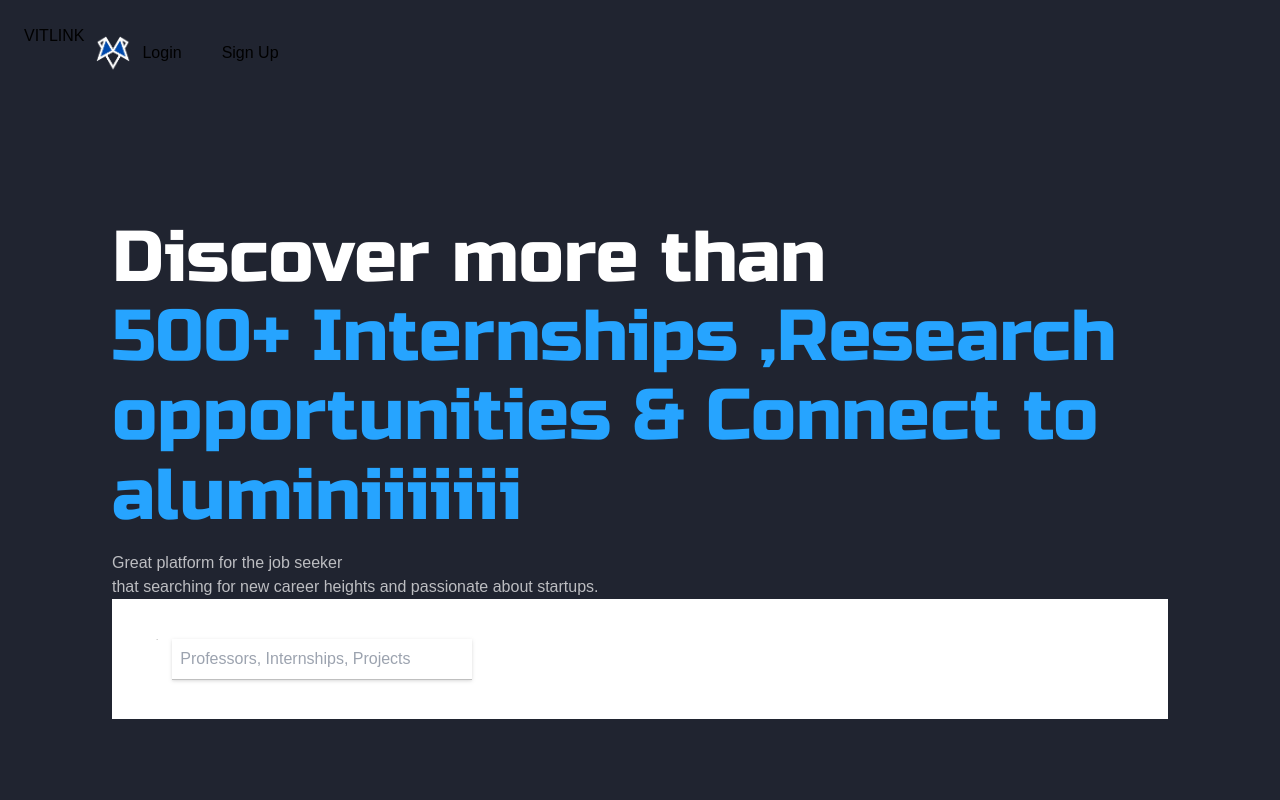
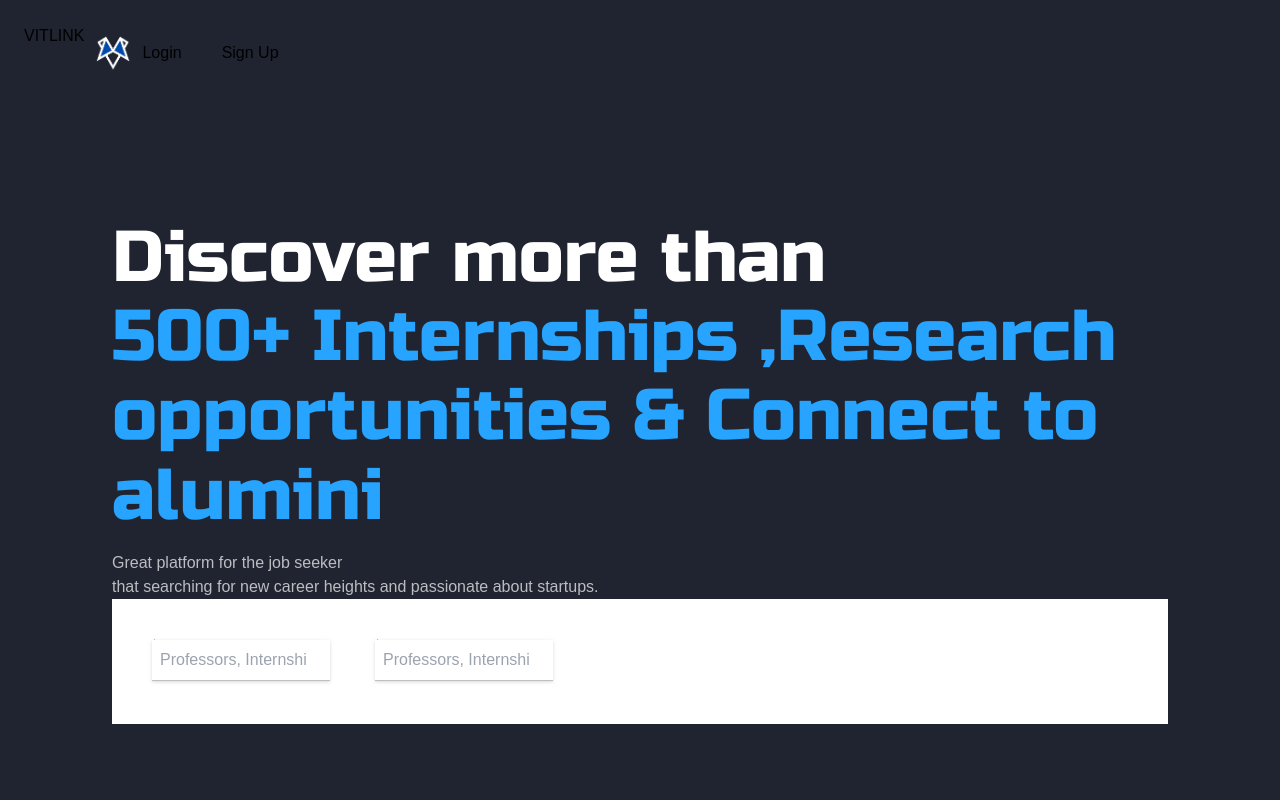
Before and after one commit to chaitanya-codes/VITLink, a Next.js app: page / in a window 1280 px wide. Shown: the top 800 px of the page. Built offline with nearby package versions, Linux system fonts and the light colour scheme.

Commit message:
search boxes working

```diff
--- a/src/app/page.tsx
+++ b/src/app/page.tsx
@@ -29,21 +29,25 @@ export default function Home() {
 			<main className="m-28">
 				<div className="slogan mb-4">
 					Discover more than
-					<p className="slogan-blue">500+ Internships ,Research opportunities & Connect to aluminiiiiiii</p>
+					<p className="slogan-blue">500+ Internships ,Research opportunities & Connect to alumini</p>
 				</div>
 				<p className="grey-text">Great platform for the job seeker</p>
 				<p className="grey-text"> that searching for new career heights and passionate about startups.</p>
 
 				<div className="bg-white p-10 flex">
-					<div className="flex">
-						<svg className="sc-icon" xmlns="http://www.w3.org/2000/svg" x="0px" y="0px" width="100" height="100" viewBox="0 0 50 50">
-							<path d="M 21 3 C 11.601563 3 4 10.601563 4 20 C 4 29.398438 11.601563 37 21 37 C 24.355469 37 27.460938 36.015625 30.09375 34.34375 L 42.375 46.625 L 46.625 42.375 L 34.5 30.28125 C 36.679688 27.421875 38 23.878906 38 20 C 38 10.601563 30.398438 3 21 3 Z M 21 7 C 28.199219 7 34 12.800781 34 20 C 34 27.199219 28.199219 33 21 33 C 13.800781 33 8 27.199219 8 20 C 8 12.800781 13.800781 7 21 7 Z"></path>
-						</svg>
-							<div className="drop-shadow">
-								<input type="search" className="p-2 input-s" placeholder="Professors, Internships, Projects"/>
-							</div>
-					</div>
+						<div>
+							<svg className="sc-icon" xmlns="http://www.w3.org/2000/svg" x="0px" y="0px" width="100" height="100" viewBox="0 0 50 50">
+								<path d="M 21 3 C 11.601563 3 4 10.601563 4 20 C 4 29.398438 11.601563 37 21 37 C 24.355469 37 27.460938 36.015625 30.09375 34.34375 L 42.375 46.625 L 46.625 42.375 L 34.5 30.28125 C 36.679688 27.421875 38 23.878906 38 20 C 38 10.601563 30.398438 3 21 3 Z M 21 7 C 28.199219 7 34 12.800781 34 20 C 34 27.199219 28.199219 33 21 33 C 13.800781 33 8 27.199219 8 20 C 8 12.800781 13.800781 7 21 7 Z"></path>
+							</svg>
+							<input type="search" className="p-2 input-s drop-shadow" placeholder="Professors, Internships, Projects"/>
+						</div>
+						<div>
+							<svg className="sc-icon" xmlns="http://www.w3.org/2000/svg" x="0px" y="0px" width="100" height="100" viewBox="0 0 50 50">
+								<path d="M 21 3 C 11.601563 3 4 10.601563 4 20 C 4 29.398438 11.601563 37 21 37 C 24.355469 37 27.460938 36.015625 30.09375 34.34375 L 42.375 46.625 L 46.625 42.375 L 34.5 30.28125 C 36.679688 27.421875 38 23.878906 38 20 C 38 10.601563 30.398438 3 21 3 Z M 21 7 C 28.199219 7 34 12.800781 34 20 C 34 27.199219 28.199219 33 21 33 C 13.800781 33 8 27.199219 8 20 C 8 12.800781 13.800781 7 21 7 Z"></path>
+							</svg>
 
+							<input type="search" className="p-2 input-s drop-shadow" placeholder="Professors, Internships, Projects"/>
+						</div>
 				</div>
 
 				<div className="m-32 flex justify-center">
--- a/src/app/styles/styles.css
+++ b/src/app/styles/styles.css
@@ -27,7 +27,6 @@ body {
 }
 .drop-shadow{
     box-shadow: 0px 1px 0px 0px #BFBFBF;
-    background-color: #939393;
 }
 .sc-icon{
     width: 2.5%;
@@ -35,5 +34,5 @@ body {
     margin-right: 10px;
 }
 .input-s{
-    width: 300px;;
+    width: 80%;
 }
```
